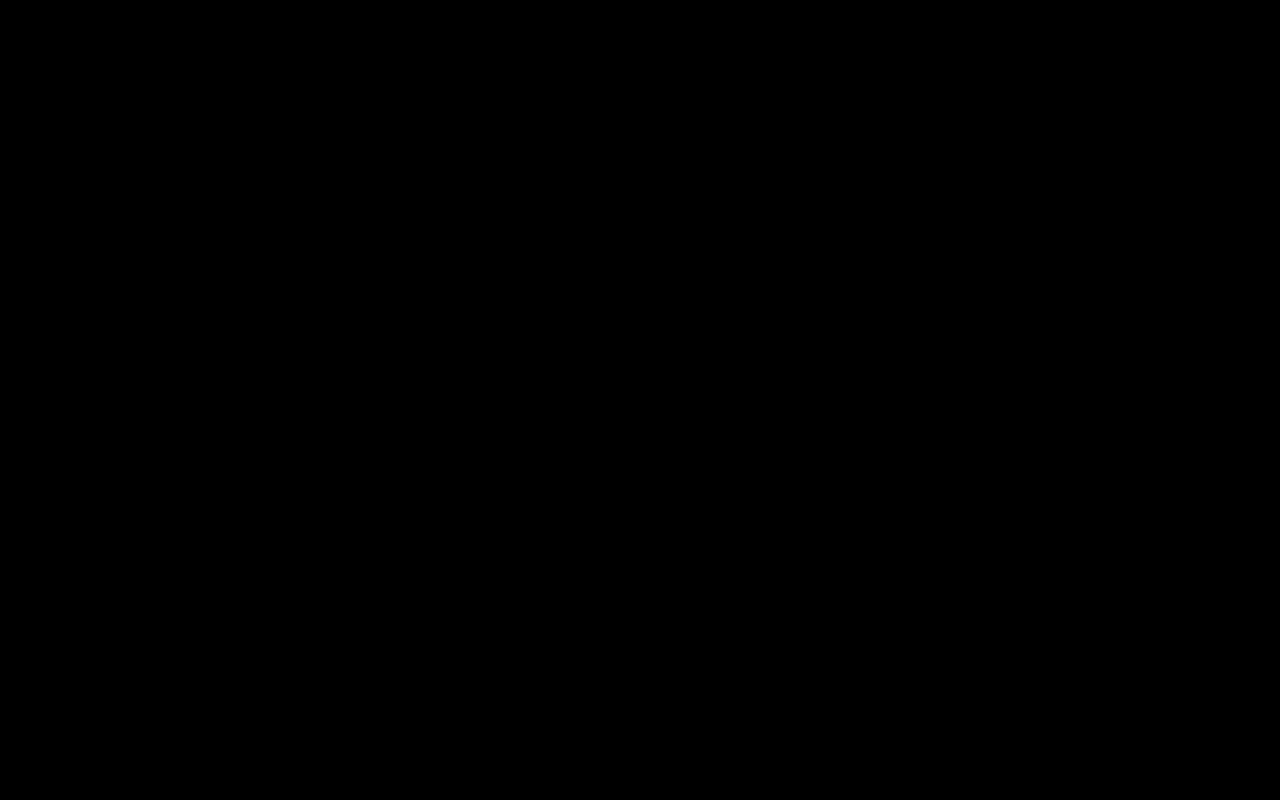
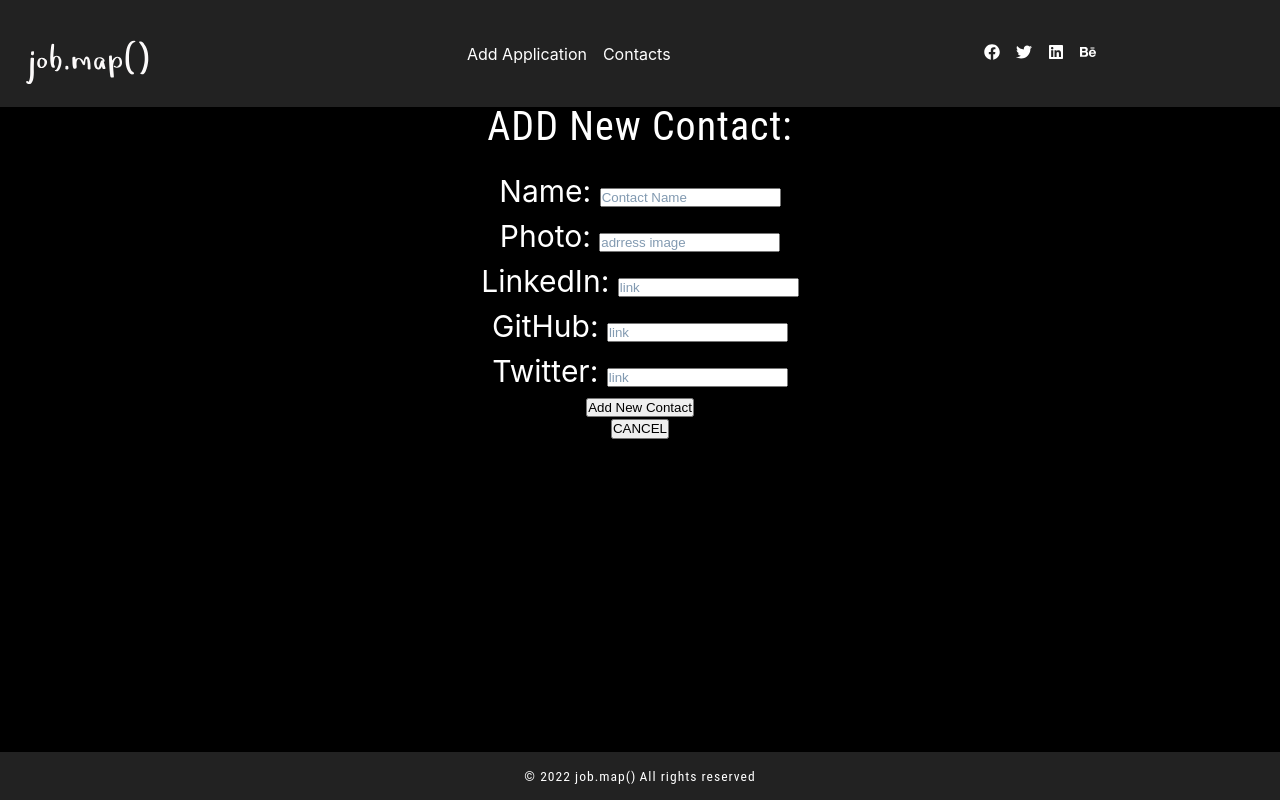
Before and after one commit to hopeVaughn/job_map, a React (Create React App) app: page /contact in a window 1280 px wide. Before the commit this address had no page. Built offline with nearby package versions, Linux system fonts and the light colour scheme.

Commit message:
change routing names

```diff
--- a/src/App.js
+++ b/src/App.js
@@ -21,9 +21,9 @@ function App() {
         <Route path='companies' element={<ListedCompanies levelClicked={levelClicked} />} />
         <Route path='companies/:id' element={<CompanyPage />} />
         <Route path='create' element={<Create />} />
-        <Route path='network' element={<Network />} />
-        <Route path='network/:id' element={<SingleNetwork />} />
-        <Route path='contacts' element={<CreateContact />} />
+        <Route path='contacts' element={<Network />} />
+        <Route path='contacts/:id' element={<SingleNetwork />} />
+        <Route path='contact' element={<CreateContact />} />
       </Routes>
     </Router>
 
```
Also changed, not shown: src/components/Notes.js (+0 -10 lines).
